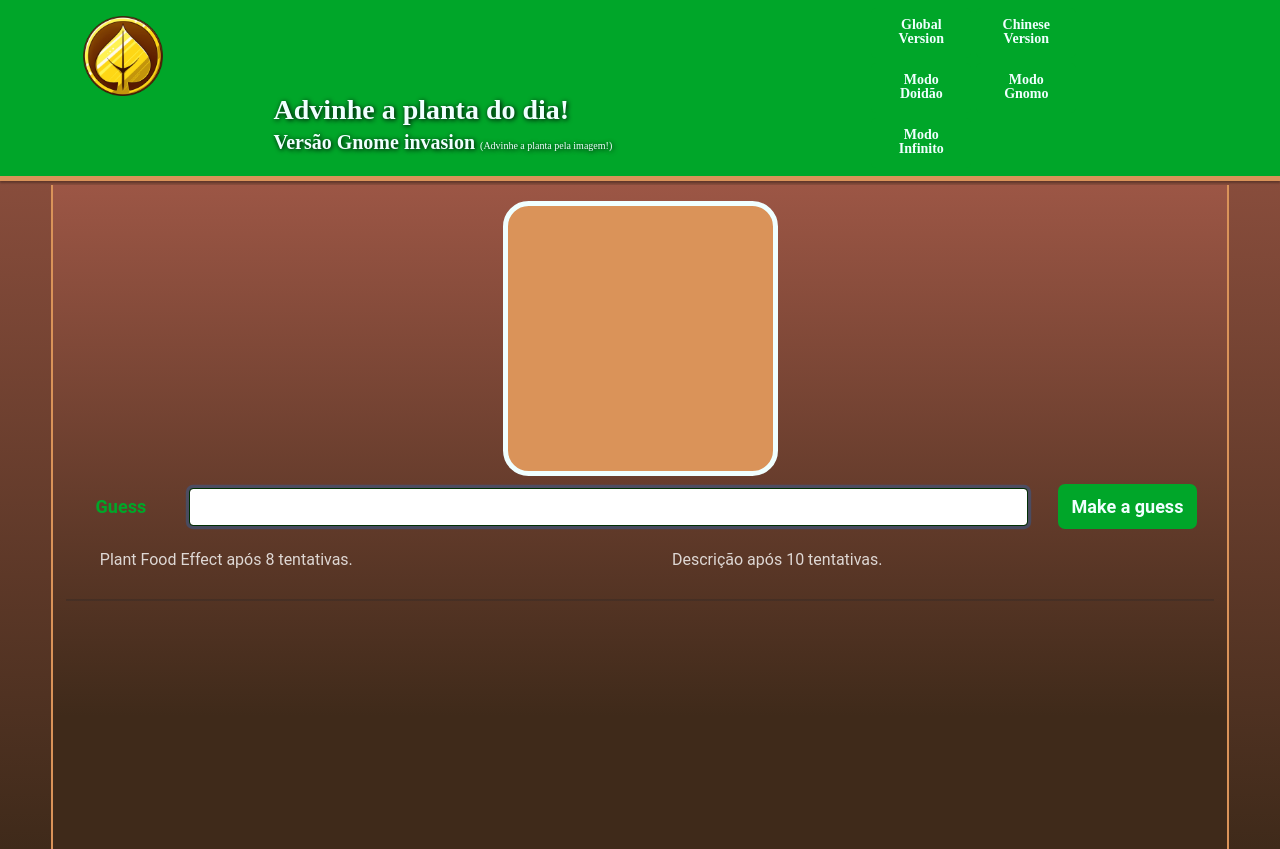
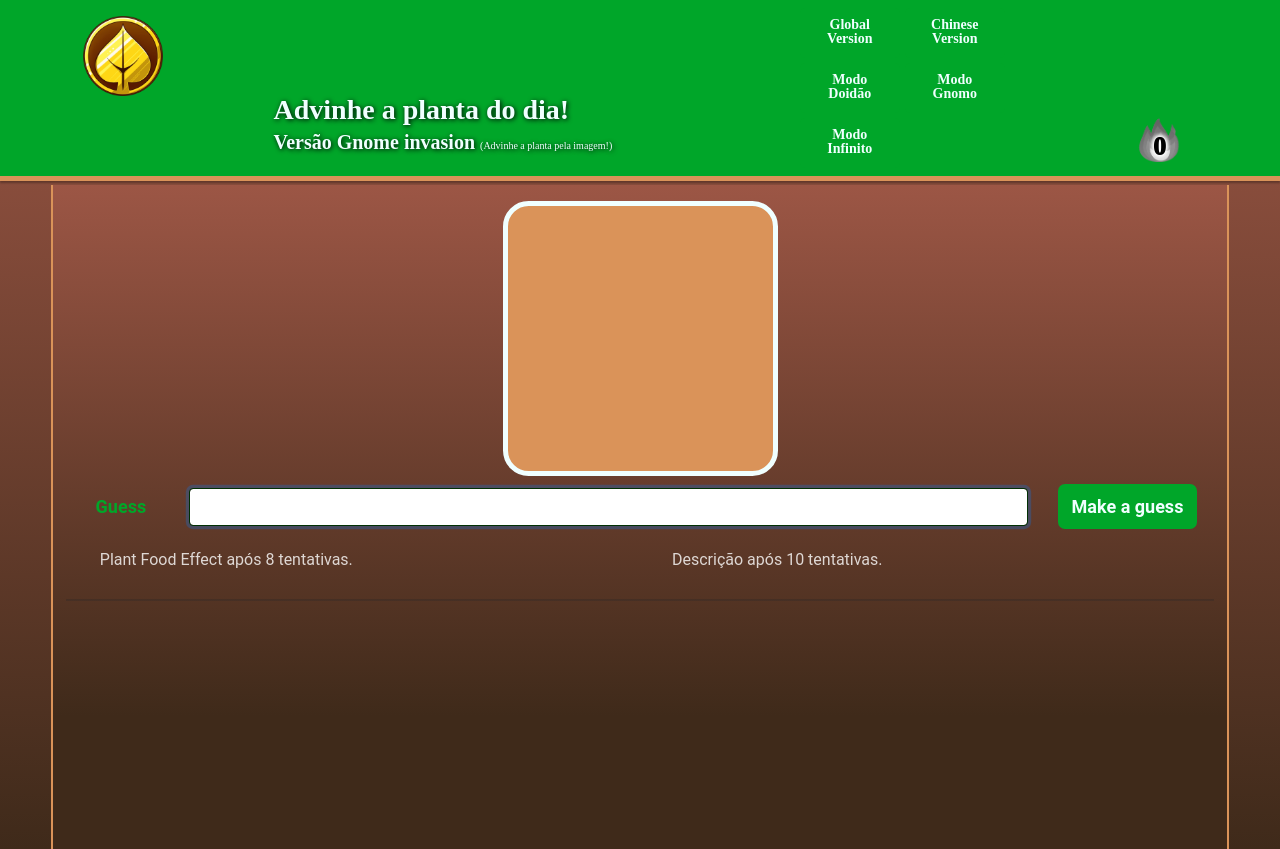
Before and after one commit to HetrisleyGomes/whos-plants, a Flask app: template src/main/templates/image_guess.html in a window 1280 px wide. Run offline with Flask 3, Linux system fonts and the light colour scheme; the template is opened without the code that fills it, so the values that code supplies are empty; parts of the project's set-up code (start-up, migrations or seed data) failed here and were passed over; some libraries are stand-ins or nearby versions.

Commit message:
FEAT: Adicionado foguinho de sequência ao jogo.

```diff
--- a/data/user_access.json
+++ b/data/user_access.json
@@ -1,10 +1,10 @@
 {
-    "last_acess": "25032025",
-    "daily_sequence": 1,
+    "last_acess": "26032025",
+    "daily_sequence": 2,
     "total_victories": {
-        "main": 1,
-        "chinease": 1,
-        "crazy": 1,
-        "gnome": 1
+        "main": 2,
+        "chinease": 2,
+        "crazy": 2,
+        "gnome": 2
     }
 }
--- a/src/main/routes/routes.py
+++ b/src/main/routes/routes.py
@@ -24,13 +24,14 @@ infinity_number = 999
 @main_bp.route("/")
 @main_bp.route("/index")
 def index():
-    global rand, data, last_mode
+    global rand, data, last_mode, last_sheet
     if last_sheet != 'Database':
-        data = get_data('Database')
+        data, last_sheet = get_data('Database')
     if last_mode != 'normal':
         rand = gerar_numero_aleatorio('Database')
         last_mode = 'normal'
 
+    print(last_mode)
     names = data['Name'].tolist()
 
     return render_template(
@@ -42,18 +43,20 @@ def index():
         choosed_names = choosed_names[0],
         rand = rand,
         victory = victory,
-        number_of_trys = number_of_trys
+        number_of_trys = number_of_trys,
+        user_access = load_user_access()
         )
 
 @main_bp.route("/chinease")
 def chinease():
-    global rand, data, last_mode
+    global rand, data, last_mode, last_sheet
     if last_sheet != 'Chinese_Database':
         rand = gerar_numero_aleatorio('Chinese_Database')
-        data = get_data('Chinese_Database')
+        data, last_sheet = get_data('Chinese_Database')
         last_mode = 'chinease'
 
     names = data['Name'].tolist()
+    print(last_mode)
 
     return render_template(
         "chinease_version.html",
@@ -64,15 +67,16 @@ def chinease():
         choosed_names = choosed_names[1],
         rand = rand,
         victory = victory,
-        number_of_trys = number_of_trys
+        number_of_trys = number_of_trys,
+        user_access = load_user_access()
         )
 
 @main_bp.route("/all")
 def all():
-    global rand, data, last_mode
+    global rand, data, last_mode, last_sheet
     if last_sheet != 'All_data':
         rand = gerar_numero_aleatorio('All_data')
-        data = get_data('All_data')
+        data, last_sheet = get_data('All_data')
         last_mode = 'all'
 
     names = data['Name'].tolist()
@@ -86,14 +90,15 @@ def all():
         choosed_names = choosed_names[2],
         rand = rand,
         victory = victory,
-        number_of_trys = number_of_trys
+        number_of_trys = number_of_trys,
+        user_access = load_user_access()
         )
 
 @main_bp.route("/img_guess")
 def img_guess():
-    global rand, data, last_mode
+    global rand, data, last_mode, last_sheet
     if last_sheet != 'Database':
-        data = get_data('Database')
+        data, last_sheet = get_data('Database')
     if last_mode != 'image':
         rand = gerar_numero_aleatorio_img('Database')
         last_mode = 'image'
@@ -110,14 +115,15 @@ def img_guess():
         used_values_len = len(used_values[3]),
         rand = rand,
         victory = victory,
-        number_of_trys = number_of_trys
+        number_of_trys = number_of_trys,
+        user_access = load_user_access()
         )
 
 @main_bp.route("/infinity")
 def infinity():
-    global rand, data, infinity_number, last_mode
+    global rand, data, infinity_number, last_mode, last_sheet
     if last_sheet != 'Database':
-        data = get_data('Database')
+        data, last_sheet = get_data('Database')
         last_mode = 'infinity'
     if infinity_number == 999:
         rand = gerar_numero_aleatorio_random('Database')
@@ -134,14 +140,15 @@ def infinity():
         used_values = used_values[len(used_values)-1],
         choosed_names = choosed_names[len(choosed_names)-1],
         rand = rand,
-        victory = victory[len(victory)-1]
+        victory = victory[len(victory)-1],
+        user_access = load_user_access()
         )
 
 @main_bp.route("/test")
 def testes():
-    global data
+    global data, last_sheet
     if last_sheet != 'Database':
-        data = get_data('Database')
+        data, last_sheet = get_data('Database')
 
     return render_template(
         "test.html",
@@ -151,9 +158,9 @@ def testes():
 
 @main_bp.route("/test/<id>")
 def testes_id(id):
-    global data
+    global data, last_sheet
     if last_sheet != 'Database':
-        data = get_data('Database')
+        data, last_sheet = get_data('Database')
 
     plant = data.iloc[int(id)]
 
@@ -277,4 +284,4 @@ access_info = load_user_access()
 # Testar a função
 rand = gerar_numero_aleatorio(last_sheet)
 #print(f"O número aleatório gerado para hoje é: {rand}")
-data = get_data(last_sheet)
+data, last_sheet = get_data(last_sheet)
--- a/src/main/statics/styles/imgs.css
+++ b/src/main/statics/styles/imgs.css
@@ -26,3 +26,57 @@
     border-radius: 3vw;
     border: var(--light-color) 2px solid;
 }
+
+.streak{
+    display: flex;
+    flex-direction: row;
+    vertical-align: center;
+    align-content: center;
+    justify-self: center;
+    align-items: center;
+    text-align: center;
+    justify-content: center;
+    position: relative;
+}
+
+.main-streak{
+    position: relative;
+    bottom: 6px;
+    right: 2px;
+    width: 50px;
+    & img {
+        overflow-clip-margin: content-box;
+        overflow: clip;
+    }
+}
+
+.streak-value{
+    display: block;
+    unicode-bidi: isolate;
+    position: absolute;
+    top: 60%;
+    left: 55%;
+    transform: translate(-50%, -50%);
+    color: #000;
+    font-weight: 1000;
+    font-size: 1.6rem;
+    text-shadow: 0 0 5px #fff, 0 0 5px #fff, 0 0 5px #fff, 0 0 5px #fff;
+}
+
+/* Definindo a animação de fadeIn */
+@keyframes fadeIn {
+    0% {
+        opacity: 0;
+    }
+    100% {
+        opacity: 1;
+    }
+}
+
+/* Aplicando a animação no elemento */
+.animate__fadeIn {
+    animation-name: fadeIn;
+    animation-duration: 1s; /* Define a duração da animação */
+    animation-timing-function: ease-in; /* Controla o ritmo da animação */
+    animation-fill-mode: forwards; /* Garante que o elemento permaneça visível após a animação */
+}
--- a/src/main/statics/styles/main.css
+++ b/src/main/statics/styles/main.css
@@ -261,6 +261,7 @@ tr {
         border: var(--border-color) 1px solid;
         text-align: center;
         vertical-align: middle !important;
+        padding: 0.5rem !important;
     }
 }
 thead th {
@@ -288,7 +289,7 @@ thead th {
 }
 
 .c-table{
-    display: table;
+    display: contents;
 }
 /* fim dos TABLES */
 
--- a/src/main/templates/base.html
+++ b/src/main/templates/base.html
@@ -62,6 +62,23 @@
                         {% endif %}
                     </ul>
                 </div>
+                <div class="col col-1 ar">
+                    {% if user_access['daily_sequence'] > 0 %}
+                    <div class="streak animate__fadeIn">
+                        <img src="{{ url_for('static', filename='images/Streak.gif') }}" alt="Sequencia" class="main-streak">
+                        <div class="streak-value">
+                            {{ user_access['daily_sequence'] }}
+                        </div>
+                    </div>
+                    {% else %}
+                    <div class="streak">
+                        <img src="{{ url_for('static', filename='images/StreakNone.png') }}" alt="Sequencia" class="main-streak">
+                        <div class="streak-value">
+                            {{ 0 }}
+                        </div>
+                    </div>
+                    {% endif %}
+                </div>
             </div>
         </div>
     </header>
--- a/src/main/utils/rand_num_generators.py
+++ b/src/main/utils/rand_num_generators.py
@@ -83,9 +83,7 @@ def gerar_numero_aleatorio_random(sheet_name):
     return numero_aleatorio
 
 def get_data(sheet_name):
-    global last_sheet
-    last_sheet = sheet_name
     data = pd.read_excel(file_path, sheet_name=sheet_name, header=0)
     df = data[data['Name'].notna()]
 
-    return df
+    return df, sheet_name
```
Also changed, not shown: src/main/statics/images/Streak.gif (added), src/main/statics/images/StreakNone.png (added).
